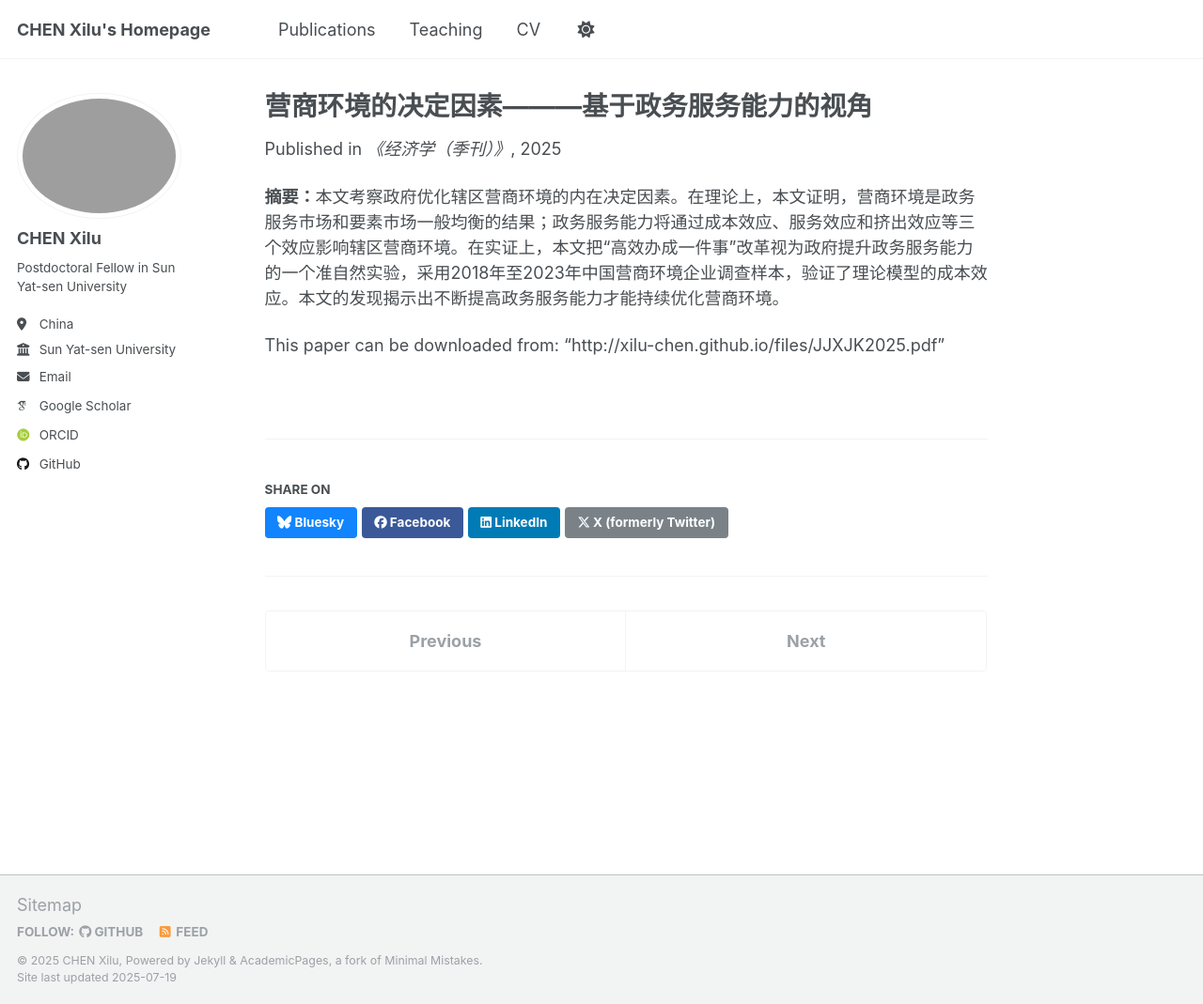
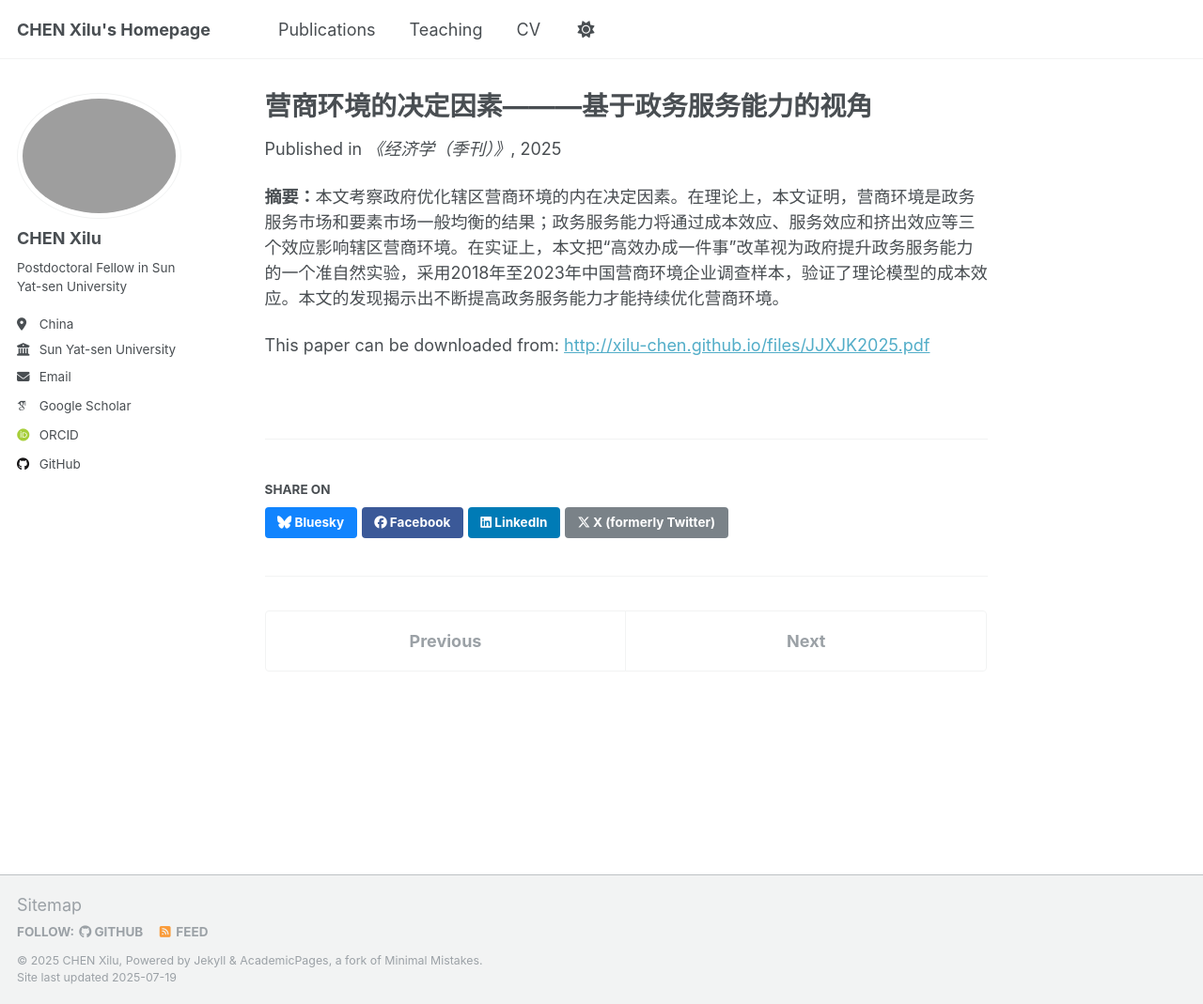
Before and after one commit to Xilu-CHEN/xilu-chen.github.io, a Jekyll site: the page built from _publications/JJXJK2025.md, in a window 1280 px wide and 1069 px high. Shown: the whole window at 94% size. Built offline with Jekyll 4.4.1, drawn with Linux system fonts in a browser that asks for light colours; some web fonts are replaced; a script that is not in the unit is left out.

```diff
--- a/_publications/JJXJK2025.md
+++ b/_publications/JJXJK2025.md
@@ -11,4 +11,4 @@ paperurl: 'http://xilu-chen.github.io/files/JJXJK2025.pdf'
 
 **摘要：**本文考察政府优化辖区营商环境的内在决定因素。在理论上，本文证明，营商环境是政务服务市场和要素市场一般均衡的结果；政务服务能力将通过成本效应、服务效应和挤出效应等三个效应影响辖区营商环境。在实证上，本文把“高效办成一件事”改革视为政府提升政务服务能力的一个准自然实验，采用2018年至2023年中国营商环境企业调查样本，验证了理论模型的成本效应。本文的发现揭示出不断提高政务服务能力才能持续优化营商环境。
 
-This paper can be downloaded from: "http://xilu-chen.github.io/files/JJXJK2025.pdf"
+This paper can be downloaded from: <http://xilu-chen.github.io/files/JJXJK2025.pdf>
```
